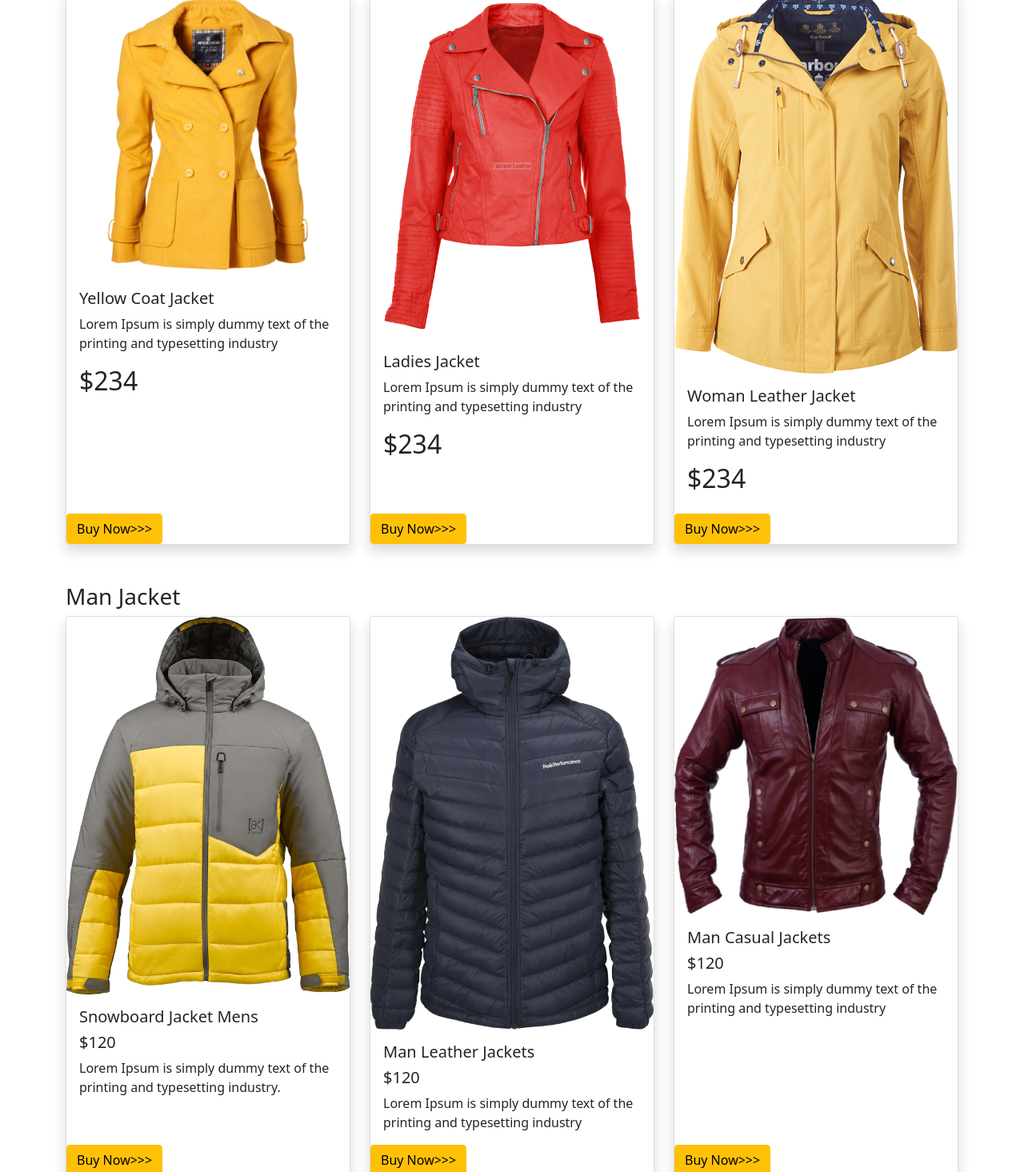
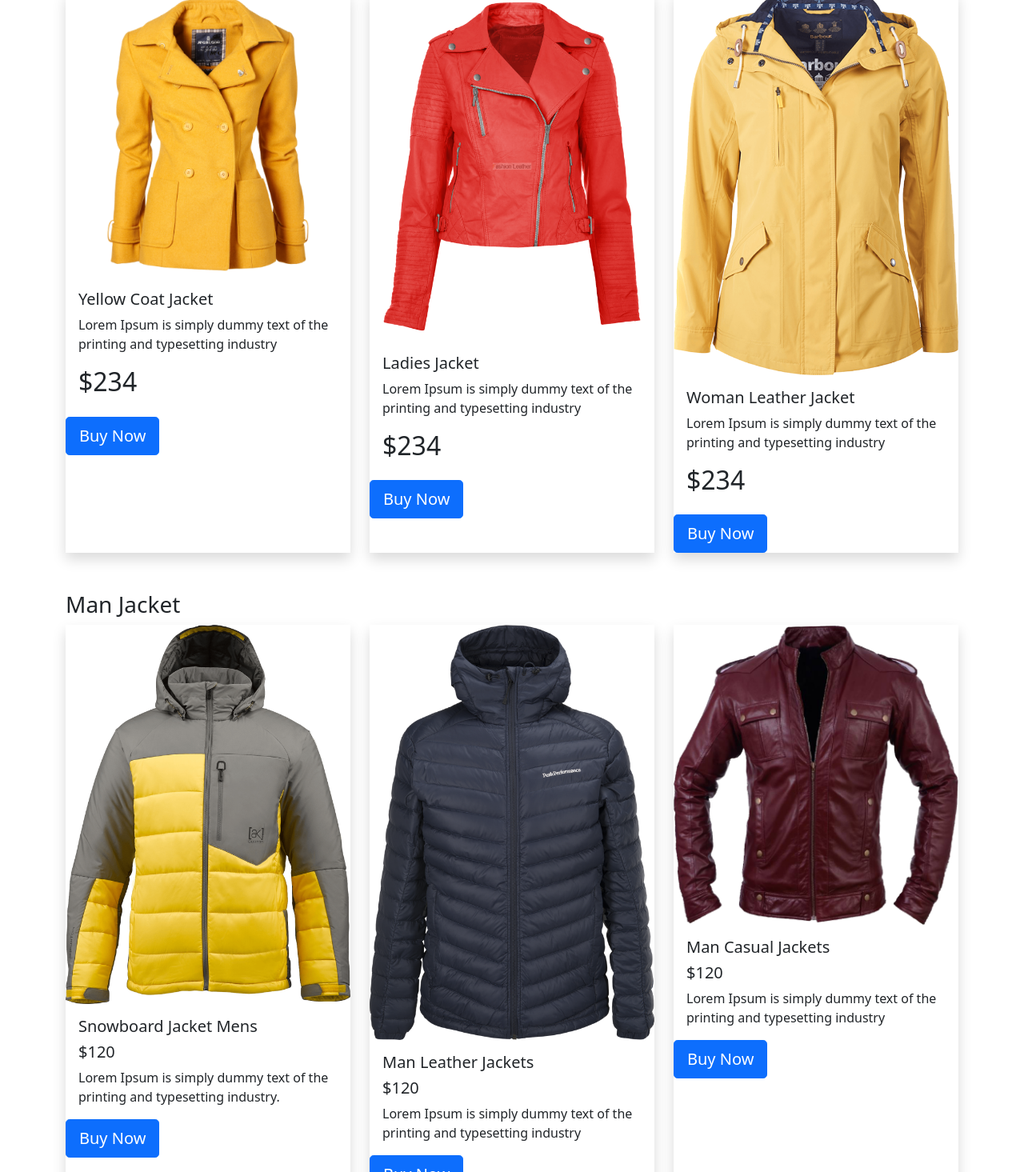
Before and after one commit to TUSLIMA/Penguin-Fashion, a plain HTML site: page index.html in a window 1280 px wide. Shown: the part 637-2102 px from the top of the page at 80% size. Drawn offline with Linux system fonts and the light colour scheme.

Commit message:
second commit

```diff
--- a/index.html
+++ b/index.html
@@ -34,117 +34,121 @@
                 <p> Lorem Ipsum is simply dummy text of the
                     printing and typesetting industry   </p>
                     <div class="float-end" ></div>
-                <button class="btn btn-warning">Buy Now>>></button>
+                    <button type="button" class="btn btn-primary btn-lg">Buy Now</button>
                     <img src="Image/pic.png"alt="">
                     </div>
             </section>
             <main>
-            <section id="shoes" class="mt-5">
+            <section id="jacket" class="mt-5">
                 <h3>Woman Jacket</h3>
             <div class="row row-cols-1 row-cols-md-3 g-4 ">
                 <div class="col">
-                  <div class="card panda-card h-100 shadow">
-                    <img src="image/yellow.png" class="card-img-top" alt="...">
+
+                  <div class="jacket-card h-100 shadow">
+                    <img src="Image/yellow.png" class="card-img-top" alt="...">
                     <div class="card-body">
                       <h5 class="card-title">Yellow Coat Jacket </h5>
                       <p class="card-text">Lorem Ipsum is simply dummy text of the
                         printing and typesetting industry</p>
                         <h2>$234</h2>
                     </div>
-                    <div class="panda-card-footer">
-                        <button class="btn btn-warning">Buy Now>>></button>
+                    <div class="jacket-card-footer">
+                      <button type="button" class="btn btn-primary btn-lg">Buy Now</button>
                     </div>
                   </div>
                 </div>
                 <div class="col">
-                  <div class="card panda-card h-100 shadow">
-                    <img src="image/women.png" class="card-img-top" alt="...">
+                  <div class="jacket-card h-100 shadow">
+                    <img src="Image/women.png" class="card-img-top" alt="...">
                     <div class="card-body">
                       <h5 class="card-title">Ladies Jacket </h5>
                       <p class="card-text">Lorem Ipsum is simply dummy text of the
                         printing and typesetting industry</p>
                         <h2>$234</h2>
                     </div>
-                    <div class="panda-card-footer">
-                        <button class="btn btn-warning">Buy Now>>></button>
+                    <div class="jacket-card-footer">
+                      <button type="button" class="btn btn-primary btn-lg">Buy Now</button>
                     </div>
                   </div>
                 </div>
                 <div class="col">
-                  <div class="card panda-card h-100 shadow">
-                    <img src="image/ladies.png" class="card-img-top" alt="...">
+                  <div class="jacket-card h-100 shadow">
+                    <img src="Image/ladies.png" class="card-img-top" alt="...">
                     <div class="card-body">
                       <h5 class="card-title">Woman Leather Jacket </h5>
                       <p class="card-text"> Lorem Ipsum is simply dummy text of the
                         printing and typesetting industry</p>
                         <h2>$234</h2>
                     </div>
-                    <div class="panda-card-footer">
-                      <button class="btn btn-warning">Buy Now>>></button>
+                    <div class="jacket-card-footer">
+                      <button type="button" class="btn btn-primary btn-lg">Buy Now</button>
                     </div>
                   </div>
                 </div>
               </div>
             </section>
-            <section id="backpack" class="mt-5">
+            <section id="mjacket" class="mt-5">
               <h3>Man Jacket</h3>
           <div class="row row-cols-1 row-cols-md-3 g-4 ">
               <div class="col">
-                <div class="card panda-card h-100 shadow">
-                  <img src="image/image 11.png" class="card-img-top" alt="...">
+                <div class="jacket-card h-100 shadow">
+                  <img src="Image/image 11.png" class="card-img-top" alt="...">
                   <div class="card-body">
                     <h5 class="card-title">Snowboard Jacket Mens</h5>
                     <h5>$120</h5>
                     <p class="card-text">Lorem Ipsum is simply dummy text of the
                       printing and typesetting industry.</p>
                   </div>
-                  <div class="panda-card-footer">
-                      <button class="btn btn-warning">Buy Now>>></button>
+                  <div class="jacket-card-footer">
+                    <button type="button" class="btn btn-primary btn-lg">Buy Now</button>
                   </div>
                 </div>
               </div>
               <div class="col">
-                <div class="card panda-card h-100 shadow">
-                  <img src="image/toppng 1.png" class="card-img-top" alt="...">
+                <div class="jacket-card h-100 shadow">
+                  <img src="Image/toppng 1.png" class="card-img-top" alt="...">
                   <div class="card-body">
                     <h5 class="card-title">Man Leather Jackets</h5>
                     <h5>$120</h5>
                     <p class="card-text">Lorem Ipsum is simply dummy text of the
                       printing and typesetting industry</p>
                   </div>
-                  <div class="panda-card-footer">
-                      <button class="btn btn-warning">Buy Now>>></button>
+                  <div class="jacket-card-footer">
+                    <button type="button" class="btn btn-primary btn-lg">Buy Now</button>
                   </div>
                 </div>
               </div>
               <div class="col">
-                <div class="card panda-card h-100 shadow">
-                  <img src="image/vippng 1.png" class="card-img-top" alt="...">
+                <div class="jacket-card h-100 shadow">
+                  <img src="Image/vippng 1.png" class="card-img-top" alt="...">
                   <div class="card-body">
                     <h5 class="card-title">Man Casual Jackets</h5>
                     <h5>$120</h5>
                     <p class="card-text">Lorem Ipsum is simply dummy text of the
                       printing and typesetting industry</p>
                   </div>
-                  <div class="panda-card-footer">
-                    <button class="btn btn-warning">Buy Now>>></button>
+                  <div class="jacket-card-footer">
+                    <button type="button" class="btn btn-primary btn-lg">Buy Now</button>
                   </div>
                 </div>
               </div>
             </div>
           </section>
           <section >
+            <section id="contact" class="mt-5"></section>
+            <div class="contact-card h-50 shadow"></div>
             <div class="card mb-3" style="max-width: 540px;">
               <div class="row g-0">
                 <div class="col-md-4">
+                  <div class="card-body"></div>
                   <img src="logo/Logo/image 12.png" alt="...">
                 </div>
                 <div class="col-md-8">
                   <div class="card-body">
                     <h5 class="card-title">Find the Perfect Fit</h5>
                     <p class="card-text">Everybody is different, which is why we
-                      offer styles for every body./p>
-                    <p class="card-text"><small class="text-muted">Last updated 3 mins ago</small></p>
+                      offer styles for every body.</p>
+                    <p class="card-text"><small class="text-muted"> </small></p>
                   </div>
                 </div>
               </div>
@@ -158,8 +162,8 @@
                   <div class="card-body">
                     <h5 class="card-title">Free Exchanges</h5>
                     <p class="card-text">One of the many reasons you can shop
-                      with peace of mind./p>
-                    <p class="card-text"><small class="text-muted">Last updated 3 mins ago</small></p>
+                      with peace of mind.</p>
+                    <p class="card-text"><small class="text-muted"> </small></p>
                   </div>
                 </div>
               </div>
@@ -171,22 +175,30 @@
                 </div>
                 <div class="col-md-8">
                   <div class="card-body">
+
                     <h5 class="card-title">Contact Our Seller</h5>
                     <p class="card-text">They are here to help you. That's quite
                       literally what we pay them for.</p>
-                    <p class="card-text"><small class="text-muted">Last updated 3 mins ago</small></p>
+                    <p class="card-text"><small class="text-muted"> </small></p>
+
                   </div>
                 </div>
               </div>
             </div>
             <section>
-              <div class=" card-text">
+               <div class=" card-text" style="max-width: 540px;">
                 <img src="logo/Logo/XMLID 1.png" class="img-fluid" alt="...">
-                                </div>
-          </section>
+                 </div>
+
           </section>
 
         </main>
 
+        <footer class="text-center mt-5">
+          <small>©2021. Penguin Fashion. All rights reserved. Bangladesh.</small>
+      </footer>
+
+
+        <script src="js/bootstrap.min.js"></script>
 </body>
 </html>
```
